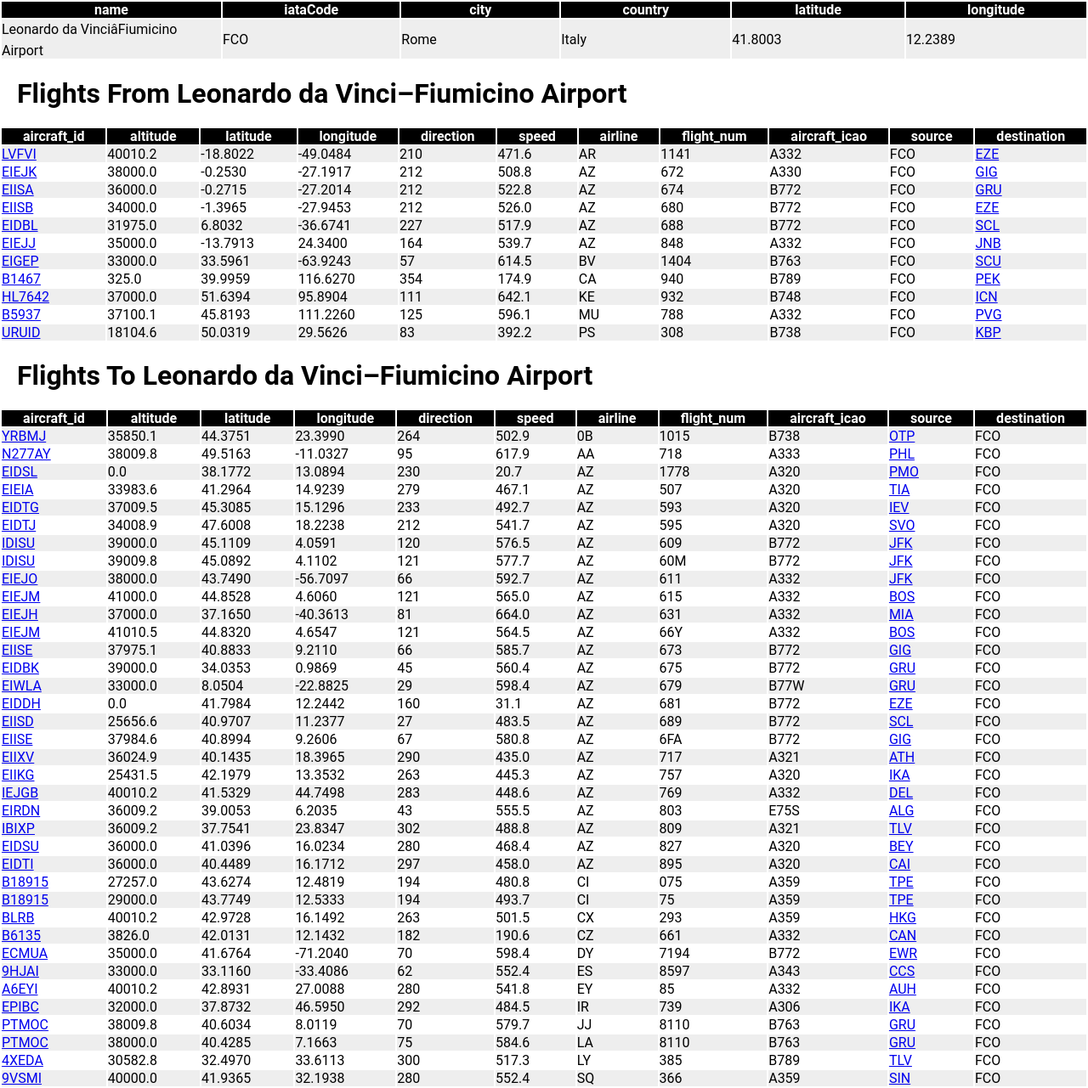
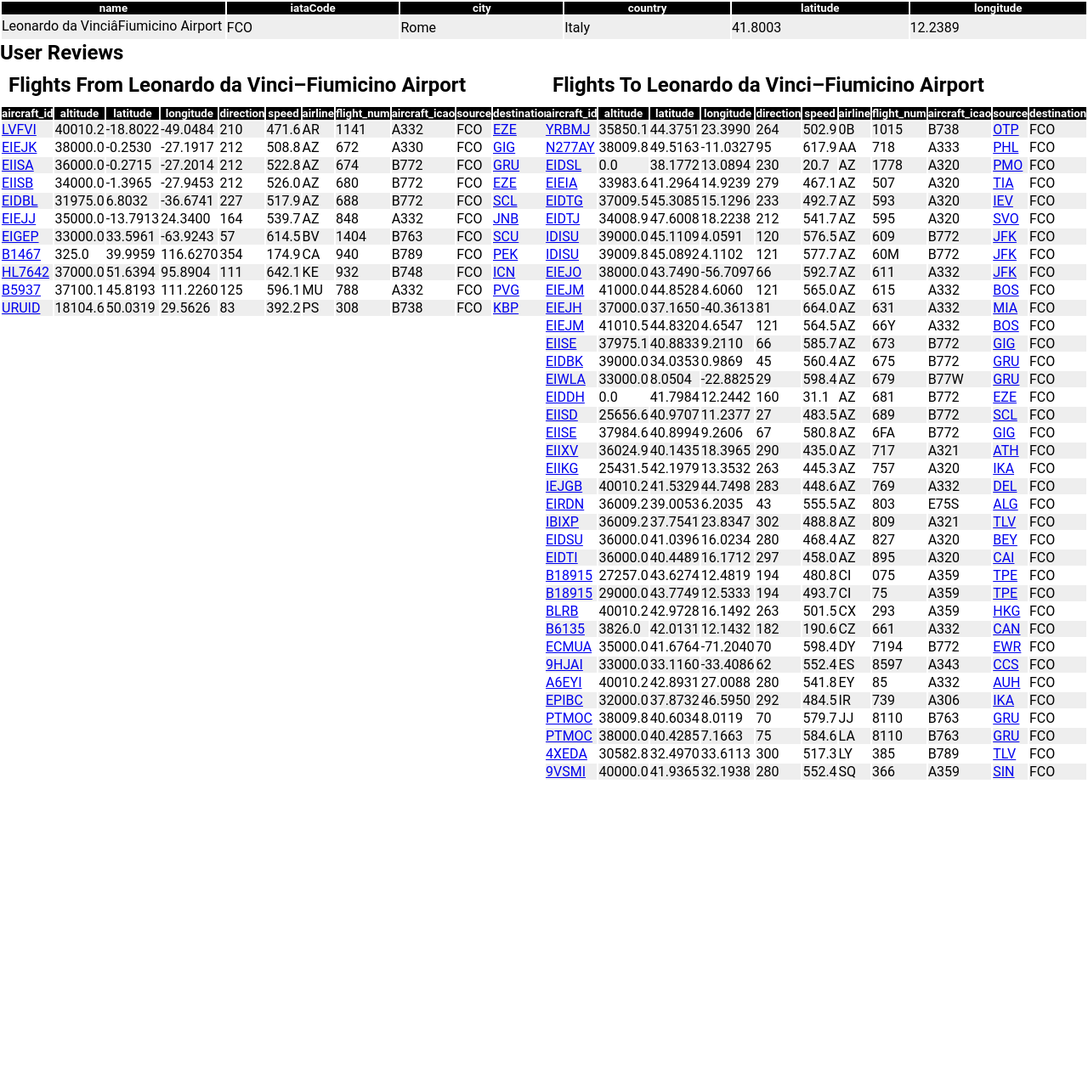
Before and after one commit to J-Hassel/FlightTrackinator3000, a PHP site: the page made by website/airport.php in a window 1280 px wide. Shown: the part 796-2077 px from the top of the page at 85% size. After the commit the page ends 1714 px from the top, so only its background shows below. Run offline with PHP 8.4, Linux system fonts and the light colour scheme; a user stored in the database is signed in; data comes from the database, SQL or seed files in the repository; some libraries are stand-ins or nearby versions.

Commit message:
Update website/airport.php

```diff
--- a/website/airport.php
+++ b/website/airport.php
@@ -34,7 +34,11 @@ require_once "config.php";
           background-color: black;
           color: white;
           width: 0.5%;
+          font-size: 10pt;
       }
+      .floatLeft { width: 50%; float: left; }
+      .floatRight {width: 50%; float: right; }
+      .container { overflow: hidden; }
     </style>
   </head>
   <body>
@@ -97,7 +101,9 @@ if ($result->num_rows > 0) {
       echo utf8_encode($line)."</tr>";
    }
    echo "</table>";
-   echo "<h1 style=\"padding: 20px;\"> Flights From $airport</h1>";
+   include_once("review.php");
+   printReview("airport", $iataCode);
+   echo "<div class='container'><div class='floatLeft'><h1 style='padding: 10px; font-size: 18pt;'> Flights From $airport</h1>";
    $from = $link->query("SELECT * FROM flight WHERE source = '$iataCode'");
    $locs = array();
    if ($from->num_rows > 0) {
@@ -129,7 +135,7 @@ if ($result->num_rows > 0) {
    }else{
        echo "<p style=\"padding-left: 20px;\">No flights have currently departed from this airport</p>";
    }
-   echo "<h1 style=\"padding: 20px;\"> Flights To $airport</h1>";
+   echo "</div><div class='floatRight'><h1 style='padding: 10px; font-size: 18pt;'> Flights To $airport</h1>";
    $to = $link->query("SELECT * FROM flight WHERE destination = '$iataCode'");
    if ($to->num_rows > 0) {
           $count = mysqli_field_count($link);
@@ -160,7 +166,7 @@ if ($result->num_rows > 0) {
    }else{
        echo "<p style=\"padding-left: 20px;\">No flights are currently flying to this airport</p>";
    }
-   echo "</center>";
+   echo "</div></div></center>";
 
 ;
 } else {
```
